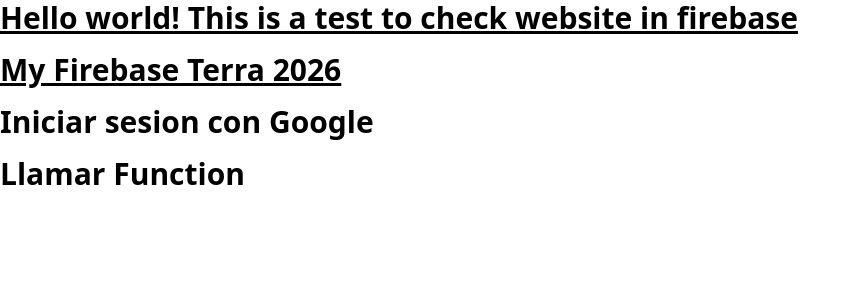
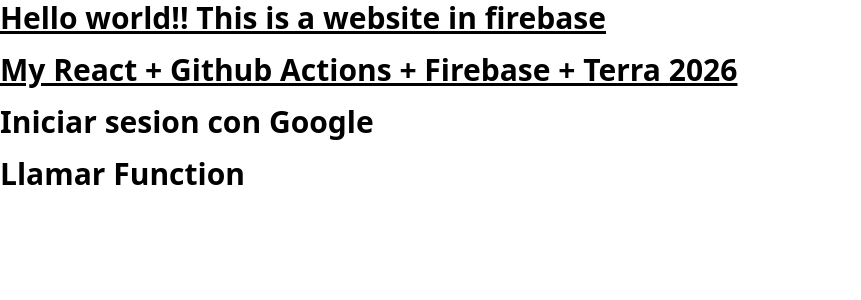
Before and after one commit to Jemos-Labs/ensayo-react24, a React (Vite) app: page / in a window 1280 px wide. Shown: the top 300 px of the page, without its empty margins (0-861 px from the left). Built offline with nearby package versions, Linux system fonts and the light colour scheme; no server answers.

Commit message:
ci: modifying its firebase workflow

```diff
--- a/src/App.jsx
+++ b/src/App.jsx
@@ -21,9 +21,9 @@
 const App = () => {
   return (
     <div className="text-3xl font-bold underline space-y-4">
-      <h2>Hello world! This is a test to check website in firebase</h2>
+      <h2>Hello world!! This is a website in firebase</h2>
 
-      <p>My Firebase Terra 2026</p>
+      <p>My React + Github Actions + Firebase + Terra 2026</p>
       <GoogleLogin />
 
       <CloudFunction />
```
